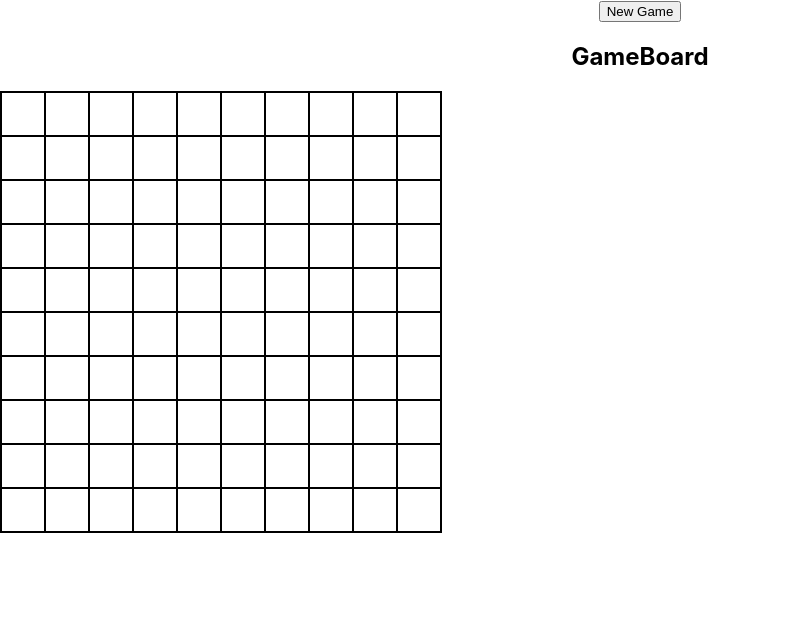
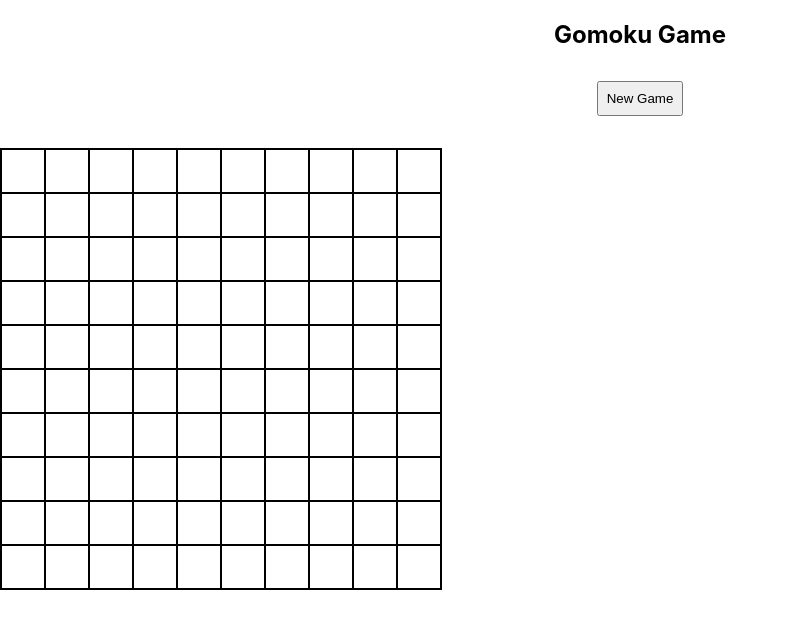
Before and after one commit to adelmalek/gomoku-game, a React (Create React App) app: page / in a window 1280 px wide. Shown: the top 628 px of the page, without its empty margins (0-789 px from the left). Built offline with nearby package versions, Linux system fonts and the light colour scheme.

Commit message:
menu component, new game button

```diff
--- a/src/App.js
+++ b/src/App.js
@@ -1,15 +1,10 @@
 import './App.css';
-import Menu from "./Components/Menu/Menu";
 import GameBoard from "./Components/GameBoard/GameBoard";
 
 function App() {
-  const resetGame = () => {
-    alert("reset game")
-  };
 
   return (
     <div className="App">
-      <Menu resetGame={resetGame}/>
       <GameBoard/>
     </div>
   );
--- a/src/Components/GameBoard/GameBoard.jsx
+++ b/src/Components/GameBoard/GameBoard.jsx
@@ -1,11 +1,17 @@
 import "./GameBoard.css";
 import { useState } from "react";
+import Menu from "../Menu/Menu";
 
 const ROWS = 10;
 const COLS = 10;
 
 export default function GameBoard() {
     const [board, setBoard] = useState(generateInitialState());
+    const [symbol, setSymbol] = useState("X");
+
+    const resetGame = () => {
+        setBoard(generateInitialState());
+      };
 
     function generateInitialState() {
         const board = [];
@@ -22,7 +28,7 @@ export default function GameBoard() {
         const { row, col } = e.target.dataset;
         if (board[row][col] !== null) return;
         const newBoard = JSON.parse(JSON.stringify(board));
-        newBoard[row][col] = "X";
+        newBoard[row][col] = symbol;
         setBoard(newBoard);
     };
 
@@ -68,7 +74,8 @@ export default function GameBoard() {
 
     return (
         <>
-            <h2>GameBoard</h2>
+            <h2>Gomoku Game</h2>
+            <Menu resetGame={resetGame}/>
             {generateBoardJSX()}
         </>
     )
--- a/src/Components/Menu/Menu.css
+++ b/src/Components/Menu/Menu.css
@@ -0,0 +1,8 @@
+.header-menu {
+    margin: 2rem auto;
+}
+
+.new-game-btn {
+    padding: 8px;
+    cursor: pointer;
+}
--- a/src/Components/Menu/Menu.jsx
+++ b/src/Components/Menu/Menu.jsx
@@ -1,3 +1,5 @@
+import "./Menu.css";
+
 export default function Menu(props) {
     function handleNewGame() {
         props.resetGame();
@@ -5,7 +7,7 @@ export default function Menu(props) {
 
     return (
         <header className="header-menu">
-            <button onClick={handleNewGame}>New Game</button>
+            <button onClick={handleNewGame} className="new-game-btn">New Game</button>
         </header>
     )
 };
```
